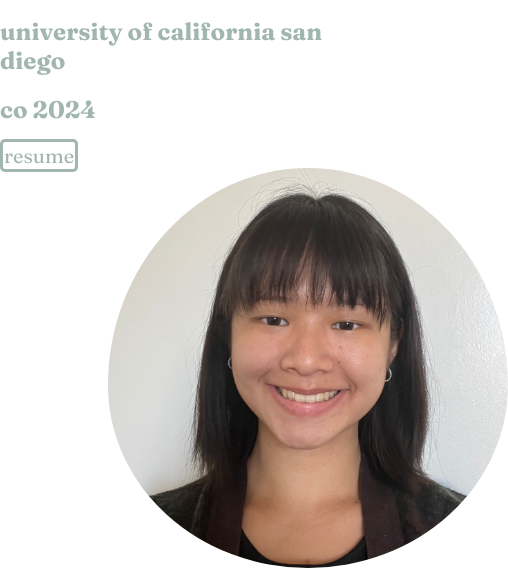
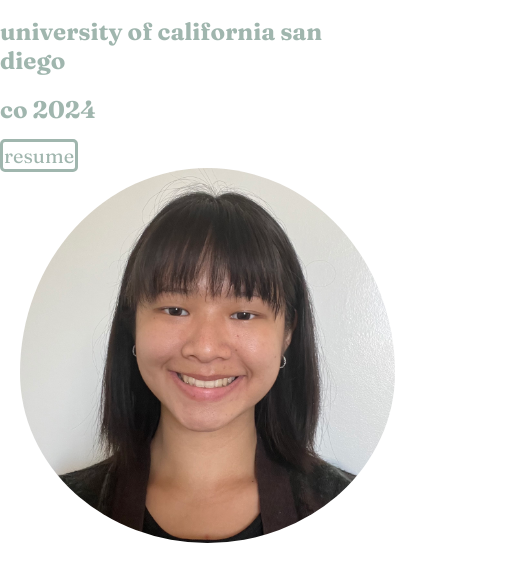
Before and after one commit to Jenelle-Truong/Jenelle-Truong.github.io, a website: page index.html in a window 390 px wide. Shown: the part 265-844 px from the top of the page, 508 px wide, since content can reach past the window. Drawn offline with nearby package versions, Linux system fonts and the light colour scheme.

Commit message:
updated styles to be more mobile responsive

```diff
--- a/style.css
+++ b/style.css
@@ -1,6 +1,8 @@
 body {
     font-family: "Fraunces", serif;
-    margin: auto;
+    width: 100%;
+    overflow: auto;
+    margin: 0;
 }
 
 .intro-container {
@@ -49,6 +51,18 @@ span.cursor.typing {
     margin-left: 225px;
 }
 
+@media only screen and (max-width: 600px) {
+    .headshot {
+    border-radius: 85%;
+    width: 375px;
+    height: auto;
+    padding-bottom: 35px;
+    float: right;
+    display: fixed;
+    margin-left: 25px;
+    }
+}
+
 #resume, #resume:visited {
     font-size: 20px;
     text-decoration: none;
@@ -67,8 +81,6 @@ span.cursor.typing {
 .experience {
     background-color: rgb(160, 182, 174);
     color: #fffcff;
-    width: auto;
-    height: auto;
     padding-bottom: 20px;
 }
 
@@ -79,7 +91,6 @@ span.cursor.typing {
 }
 
 .container {
-    background-color: rgb(160, 182, 174);
     color: rgb(255, 252, 255);
     width: auto;
     height: auto;
```
